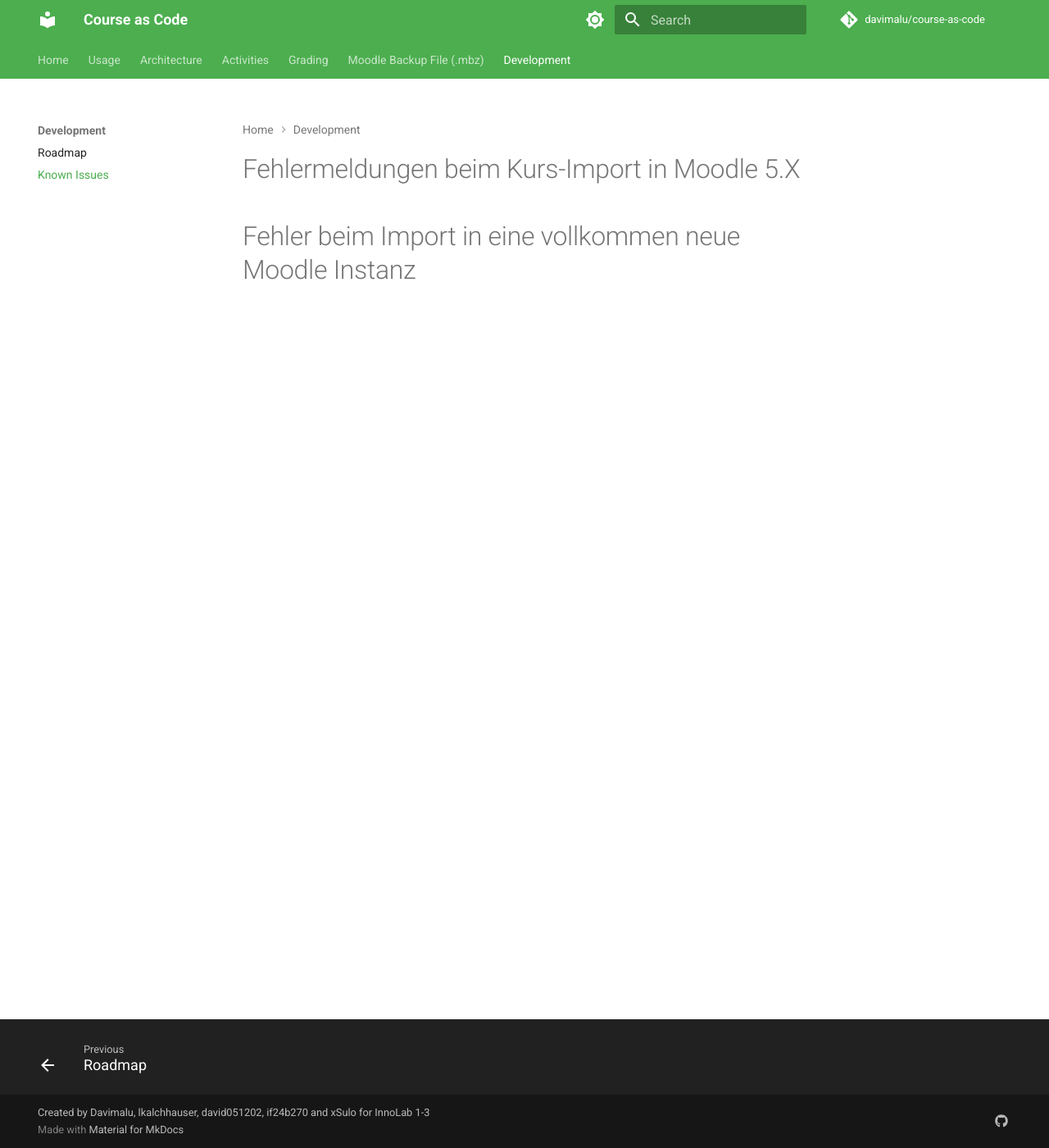
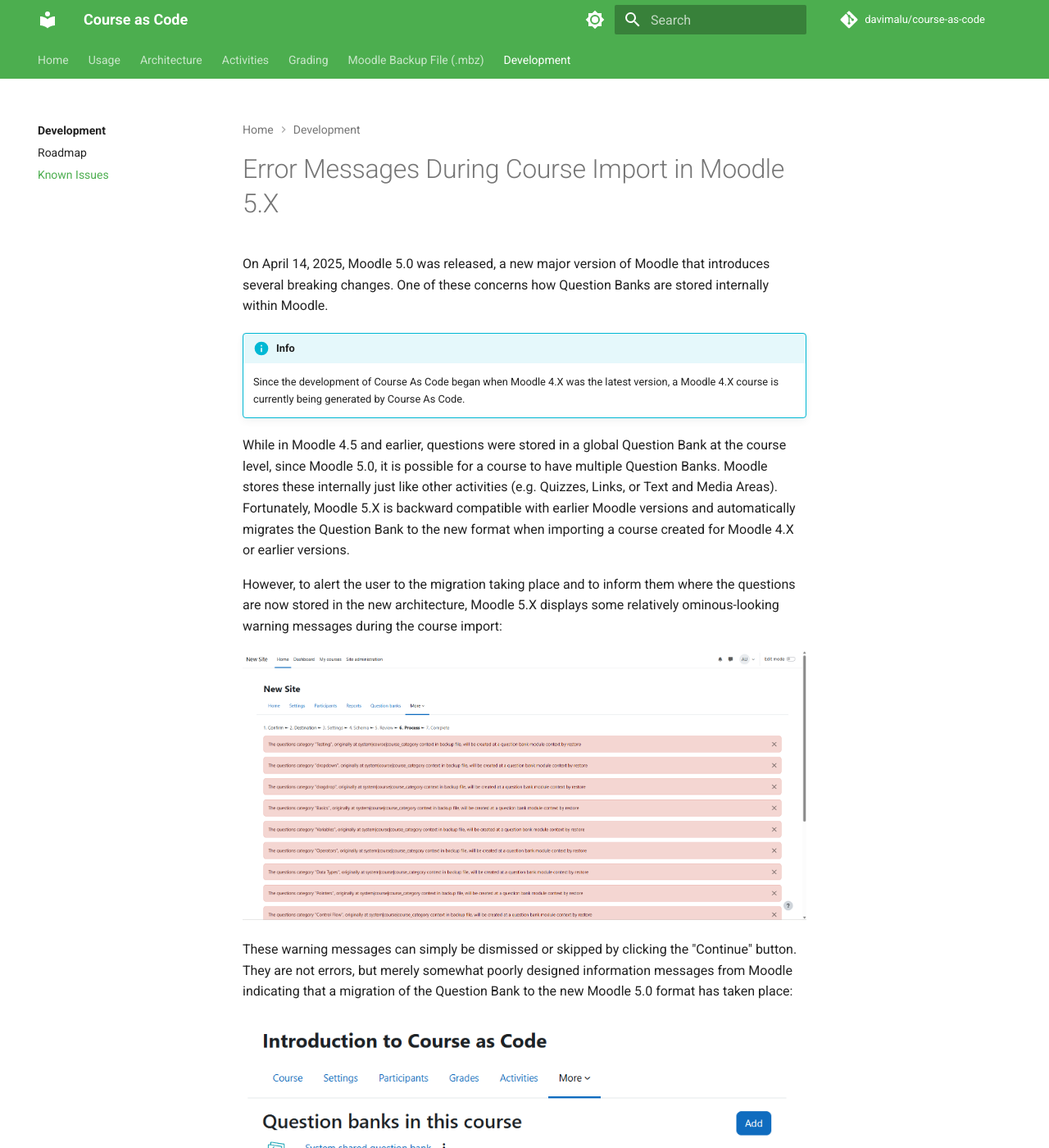
Before and after one commit to if24b267/course-as-code, an MkDocs documentation site: the page built from Documentation/MkDocs/docs/Development/Known_Issues.md, in a window 1280 px wide and 1400 px high. Shown: the whole window at 82% size. Built offline with MkDocs 1.6.1 and Material for MkDocs 9.7.7, drawn with Linux system fonts in a browser that asks for light colours; comment, search, counter and statistics services are not loaded; some of the changed text lies outside the part shown.

Commit message:
Add documentation about the new question bank format in Moodle 5.X

```diff
--- a/Documentation/MkDocs/docs/Development/Known_Issues.md
+++ b/Documentation/MkDocs/docs/Development/Known_Issues.md
@@ -1,3 +1,30 @@
-# Fehlermeldungen beim Kurs-Import in Moodle 5.X
+# Error Messages During Course Import in Moodle 5.X
+On April 14, 2025, Moodle 5.0 was released, a new major version of Moodle that introduces several breaking changes. One of these concerns how Question Banks are stored internally within Moodle.
+
+!!! info
+    Since the development of Course As Code began when Moodle 4.X was the latest version, a Moodle 4.X course is currently being generated by Course As Code.
+
+While in Moodle 4.5 and earlier, questions were stored in a global Question Bank at the course level, since Moodle 5.0, it is possible for a course to have multiple Question Banks. Moodle stores these internally just like other activities (e.g. Quizzes, Links, or Text and Media Areas). Fortunately, Moodle 5.X is backward compatible with earlier Moodle versions and automatically migrates the Question Bank to the new format when importing a course created for Moodle 4.X or earlier versions.
+
+However, to alert the user to the migration taking place and to inform them where the questions are now stored in the new architecture, Moodle 5.X displays some relatively ominous-looking warning messages during the course import:
+
+![The warning messages that appear during course import](../assets/moodle_5x_import_warnings.png)
+
+These warning messages can simply be dismissed or skipped by clicking the "Continue" button. They are not errors, but merely somewhat poorly designed information messages from Moodle indicating that a migration of the Question Bank to the new Moodle 5.0 format has taken place:
+
+![Question Banks in Moodle 5.0: A shared Question Bank and other activities containing questions](../assets/Question_Banks_in_Moodle_5.png)
+
+!!! Success
+    The course has no functional limitations after the import and is from now on treated by Moodle as a native Moodle 5.X course.
+
+Nevertheless, sooner or later it will be necessary to take the changed architecture into account. It is questionable whether Moodle 6.X will continue to be compatible with Moodle 4.X, which could lead to Course As Code no longer working upon the release of Moodle 6.X. Furthermore, the error messages during import do not inspire confidence, and we are unable to utilize the advantages of this new architecture. For this reason, it will eventually be necessary to rewrite Course As Code to support the new Question Bank format of Moodle 5.X.
+
+Further information on the new format is available in the [Moodle Documentation](https://docs.moodle.org/501/en/Question_banks_in_upgraded_sites).
+
+!!! Failure
+    Moodle 5.X is backward compatible with Moodle 4.X. However, Moodle 4.X is not forward compatible with Moodle 5.X.
+    Therefore, as soon as Course As Code is rewritten to use the new Question Bank architecture of Moodle 5.X, courses generated by Course As Code will no longer be able to be imported into Moodle instances running version 4.X or lower.
+
+    A possible solution to this problem would be a parallel implementation, allowing the user to select which Moodle version they wish to target during course generation.
 
 # Fehler beim Import in eine vollkommen neue Moodle Instanz
--- a/Documentation/MkDocs/mkdocs.yml
+++ b/Documentation/MkDocs/mkdocs.yml
@@ -110,5 +110,6 @@
         - Dropdown: MoodleBackupFile/QuestionTypes/Dropdown.md
         - Matching: MoodleBackupFile/QuestionTypes/DragAndDropText.md
   - Development:
+      - Overview: Development/index.md
       - Roadmap: Development/Roadmap.md
       - Known Issues: Development/Known_Issues.md
```
Also changed, not shown: Documentation/MkDocs/docs/assets/Question_Banks_in_Moodle_5.png (added), Documentation/MkDocs/docs/assets/moodle_5x_import_warnings.png (added).
